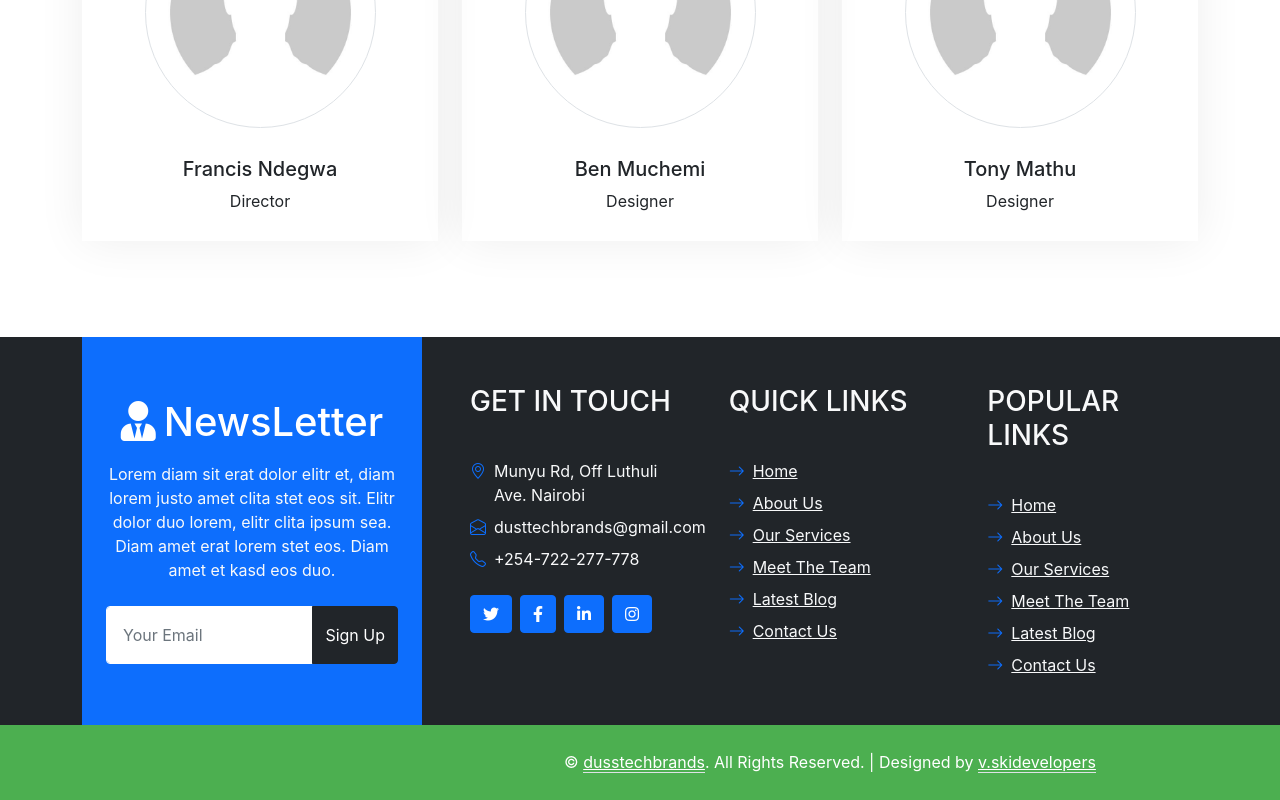
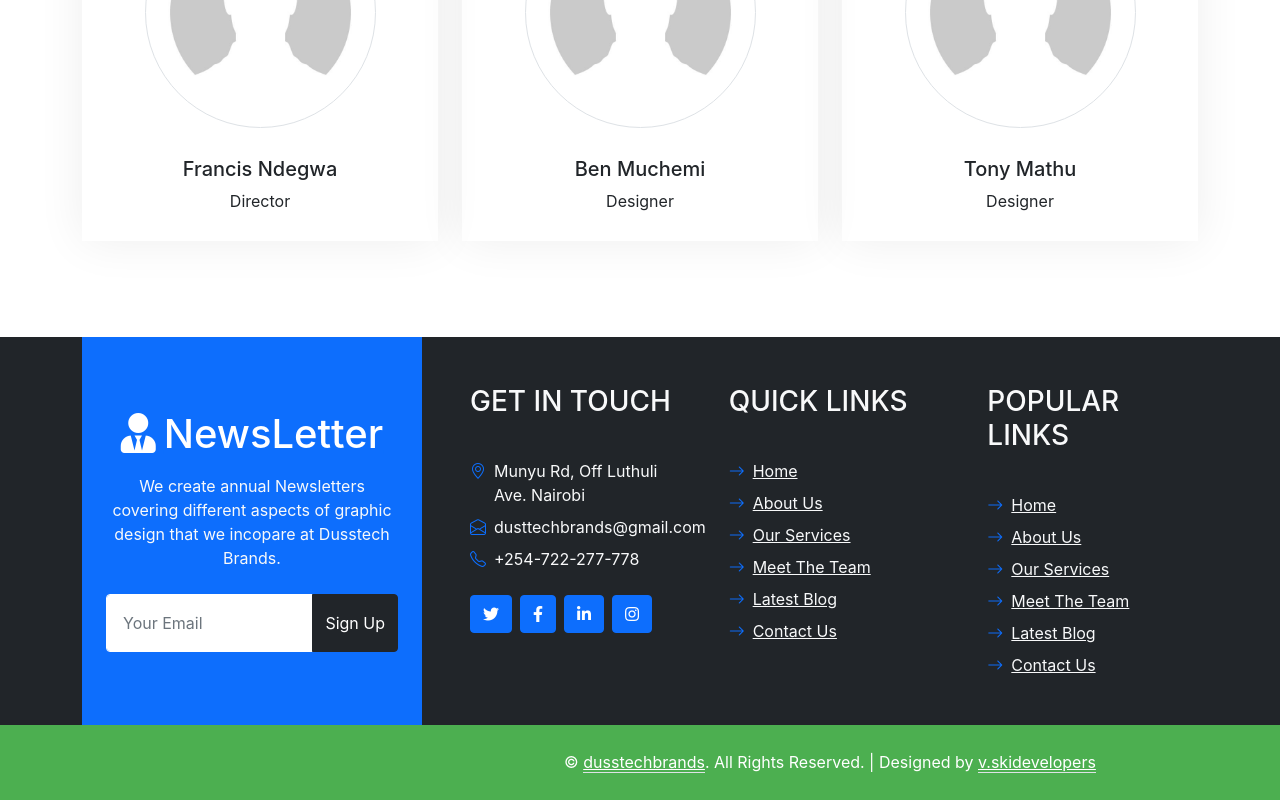
Before and after one commit to vskidevelopers/dusstech, a React (Create React App) app: page / in a window 1280 px wide. Shown: the part 3666-4466 px from the top of the page. Built offline with nearby package versions, Linux system fonts and the light colour scheme; a web font is replaced by a local one.

Commit message:
Added info Text on Newsletter section

```diff
--- a/src/components/Footer.js
+++ b/src/components/Footer.js
@@ -12,7 +12,7 @@
                                 <Link to="/" >
                                     <h1 className="m-0 text-white"><i className="fa fa-user-tie me-2"></i>NewsLetter</h1>
                                 </Link>
-                                <p className="mt-3 mb-4">Lorem diam sit erat dolor elitr et, diam lorem justo amet clita stet eos sit. Elitr dolor duo lorem, elitr clita ipsum sea. Diam amet erat lorem stet eos. Diam amet et kasd eos duo.</p>
+                                <p className="mt-3 mb-4">We create annual Newsletters covering different aspects of graphic design that we incopare at Dusstech Brands.</p>
                                 <form action="">
                                     <div className="input-group">
                                         <input type="text" className="form-control border-white p-3" placeholder="Your Email" />
```
